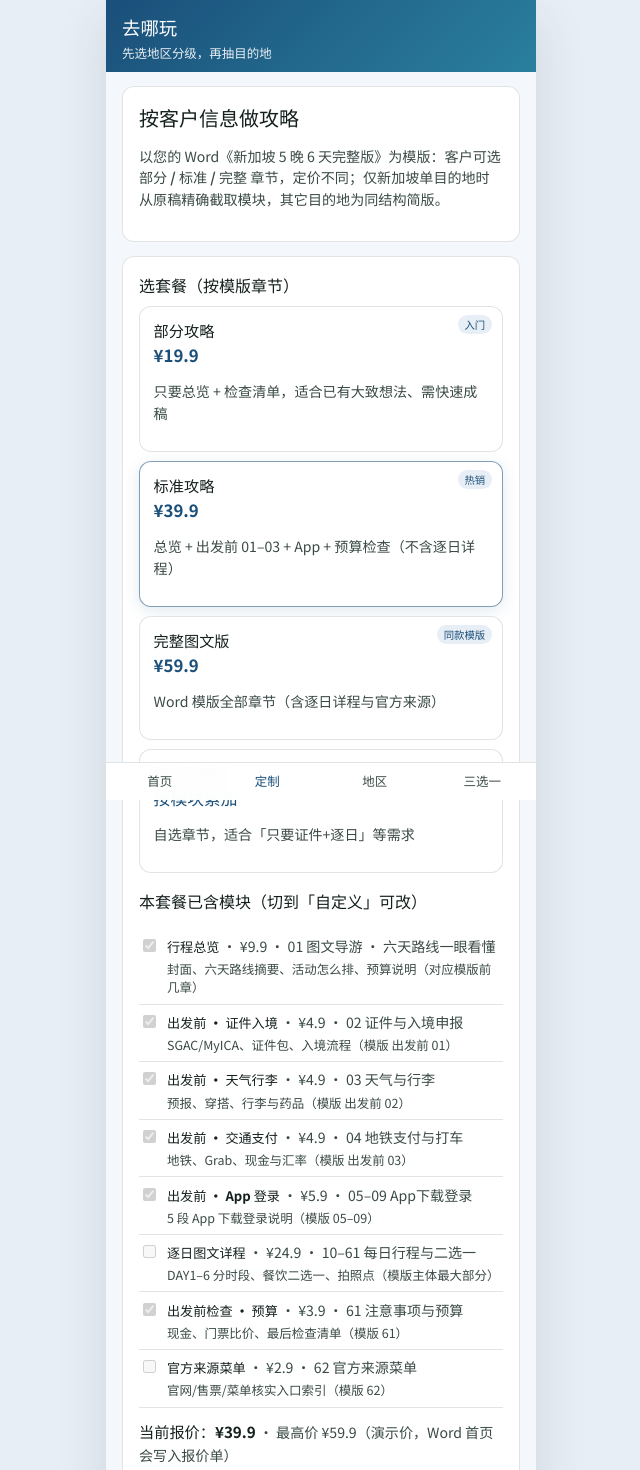
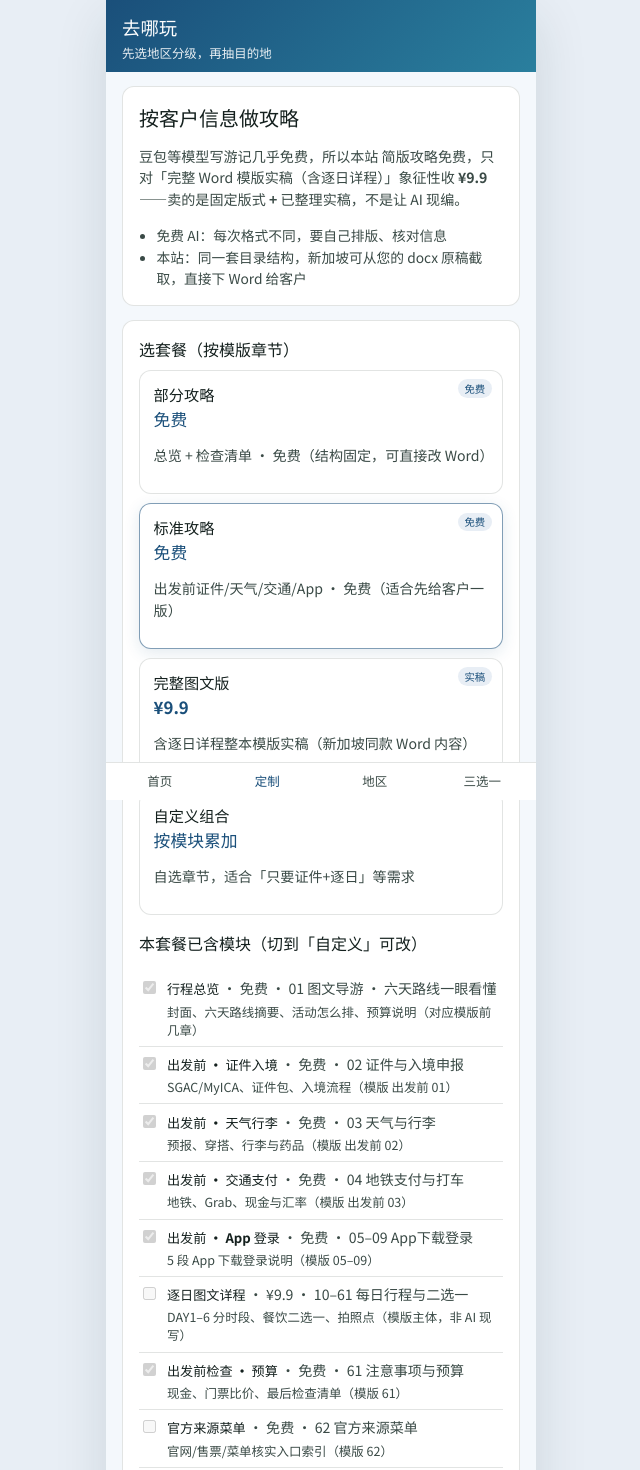
Before and after one commit to chenyezhu03-crypto/chenye03-crypto.github.io, a React (Vite) app: page /travel/custom in a window 1280 px wide. Shown: the top 1470 px of the page, without its empty margins (319-959 px from the left). Built offline with nearby package versions, Linux system fonts and the light colour scheme.

Commit message:
Freemium guide pricing: free tiers, 9.9 max for full template; clarify vs free AI
Co-authored-by: chenyezhu03-crypto <chenyezhu03-crypto@users.noreply.github.com>

```diff
--- a/src/lib/customTripGuide.ts
+++ b/src/lib/customTripGuide.ts
@@ -1,5 +1,7 @@
 import {
+  formatGuidePrice,
   GUIDE_PACKAGES,
+  MAX_GUIDE_PRICE_CNY,
   moduleById,
   quotePrice,
   type TemplateModuleId,
@@ -127,8 +129,9 @@ function quoteHeaderLines(brief: CustomTripBrief): string[] {
     '【服务报价单 · 演示定价】',
     `套餐  ${pkgLabel}`,
     `含模块  ${moduleLabels}`,
-    `参考价  ¥${q.priceCny.toFixed(1)} 元 / 份（文档服务费演示价，不含机票酒店；全套餐最高 ¥59.9；以您门店实际报价为准）`,
-    `模版说明  正文结构对齐《新加坡5晚6天_完整版》Word；未购模块不会写入导出文件。`,
+    `参考价  ${q.priceCny <= 0 ? '免费' : `¥${q.priceCny.toFixed(1)} / 份`}（不含机票酒店；完整逐日实稿最高 ${formatGuidePrice(MAX_GUIDE_PRICE_CNY)}）`,
+    `和免费 AI 的差别  豆包等是对话现写；本站导出的是固定 Word 模版结构 + 已整理新加坡实稿切片，方便直接交付客户。`,
+    `模版说明  正文结构对齐《新加坡5晚6天_完整版》；未选模块不会写入导出文件。`,
   ]
 }
 
--- a/src/lib/guideTemplateCatalog.ts
+++ b/src/lib/guideTemplateCatalog.ts
@@ -12,8 +12,11 @@ export type TemplateModuleId =
 
 export type GuidePackageId = 'partial' | 'standard' | 'full' | 'custom'
 
-/** 全站演示价上限 */
-export const MAX_GUIDE_PRICE_CNY = 59.9
+/**
+ * 付费上限：聊天模型（豆包等）生成游记近乎免费，
+ * 这里只对「已整理好的完整 Word 模版实稿导出」象征性收费。
+ */
+export const MAX_GUIDE_PRICE_CNY = 9.9
 
 export type TemplateModuleDef = {
   id: TemplateModuleId
@@ -30,56 +33,56 @@ export const TEMPLATE_MODULES: TemplateModuleDef[] = [
     id: 'overview',
     label: '行程总览',
     desc: '封面、六天路线摘要、活动怎么排、预算说明（对应模版前几章）',
-    priceCny: 9.9,
+    priceCny: 0,
     templateRef: '01 图文导游 · 六天路线一眼看懂',
   },
   {
     id: 'pretrip_01',
     label: '出发前 · 证件入境',
     desc: 'SGAC/MyICA、证件包、入境流程（模版 出发前 01）',
-    priceCny: 4.9,
+    priceCny: 0,
     templateRef: '02 证件与入境申报',
   },
   {
     id: 'pretrip_02',
     label: '出发前 · 天气行李',
     desc: '预报、穿搭、行李与药品（模版 出发前 02）',
-    priceCny: 4.9,
+    priceCny: 0,
     templateRef: '03 天气与行李',
   },
   {
     id: 'pretrip_03',
     label: '出发前 · 交通支付',
     desc: '地铁、Grab、现金与汇率（模版 出发前 03）',
-    priceCny: 4.9,
+    priceCny: 0,
     templateRef: '04 地铁支付与打车',
   },
   {
     id: 'pretrip_apps',
     label: '出发前 · App 登录',
     desc: '5 段 App 下载登录说明（模版 05–09）',
-    priceCny: 5.9,
+    priceCny: 0,
     templateRef: '05–09 App下载登录',
   },
   {
     id: 'daily_detail',
     label: '逐日图文详程',
-    desc: 'DAY1–6 分时段、餐饮二选一、拍照点（模版主体最大部分）',
-    priceCny: 24.9,
+    desc: 'DAY1–6 分时段、餐饮二选一、拍照点（模版主体，非 AI 现写）',
+    priceCny: 9.9,
     templateRef: '10–61 每日行程与二选一',
   },
   {
     id: 'budget_final',
     label: '出发前检查 · 预算',
     desc: '现金、门票比价、最后检查清单（模版 61）',
-    priceCny: 3.9,
+    priceCny: 0,
     templateRef: '61 注意事项与预算',
   },
   {
     id: 'official_menu',
     label: '官方来源菜单',
     desc: '官网/售票/菜单核实入口索引（模版 62）',
-    priceCny: 2.9,
+    priceCny: 0,
     templateRef: '62 官方来源菜单',
   },
 ]
@@ -95,15 +98,15 @@ export const GUIDE_PACKAGES: {
   {
     id: 'partial',
     label: '部分攻略',
-    desc: '只要总览 + 检查清单，适合已有大致想法、需快速成稿',
+    desc: '总览 + 检查清单 · 免费（结构固定，可直接改 Word）',
     moduleIds: ['overview', 'budget_final'],
-    priceCny: 19.9,
-    badge: '入门',
+    priceCny: 0,
+    badge: '免费',
   },
   {
     id: 'standard',
     label: '标准攻略',
-    desc: '总览 + 出发前 01–03 + App + 预算检查（不含逐日详程）',
+    desc: '出发前证件/天气/交通/App · 免费（适合先给客户一版）',
     moduleIds: [
       'overview',
       'pretrip_01',
@@ -112,16 +115,16 @@ export const GUIDE_PACKAGES: {
       'pretrip_apps',
       'budget_final',
     ],
-    priceCny: 39.9,
-    badge: '热销',
+    priceCny: 0,
+    badge: '免费',
   },
   {
     id: 'full',
     label: '完整图文版',
-    desc: 'Word 模版全部章节（含逐日详程与官方来源）',
+    desc: '含逐日详程整本模版实稿（新加坡同款 Word 内容）',
     moduleIds: 'all',
     priceCny: MAX_GUIDE_PRICE_CNY,
-    badge: '同款模版',
+    badge: '实稿',
   },
 ]
 
@@ -138,6 +141,11 @@ export function priceForModules(ids: TemplateModuleId[]): number {
 
 function roundPrice(n: number): number {
   return Math.round(n * 10) / 10
+}
+
+export function formatGuidePrice(priceCny: number): string {
+  if (priceCny <= 0) return '免费'
+  return `¥${priceCny.toFixed(1)}`
 }
 
 export function resolveModuleIds(
--- a/src/pages/travel/TravelCustom.tsx
+++ b/src/pages/travel/TravelCustom.tsx
@@ -3,7 +3,9 @@ import { useNavigate } from 'react-router-dom'
 import { DESTINATIONS } from '../../data/destinations'
 import { buildCustomTripGuide } from '../../lib/customTripGuide'
 import {
+  formatGuidePrice,
   GUIDE_PACKAGES,
+  MAX_GUIDE_PRICE_CNY,
   quotePrice,
   TEMPLATE_MODULES,
   type GuidePackageId,
@@ -138,10 +140,14 @@ export function TravelCustom() {
       <section className="travel-card">
         <h1 className="travel-h1">按客户信息做攻略</h1>
         <p className="travel-lead">
-          以您的 Word《新加坡 5 晚 6 天完整版》为模版：客户可选
-          <strong> 部分 / 标准 / 完整 </strong>
-          章节，定价不同；仅新加坡单目的地时从原稿精确截取模块，其它目的地为同结构简版。
+          豆包等模型写游记<strong>几乎免费</strong>，所以本站
+          <strong> 简版攻略免费</strong>，只对「完整 Word 模版实稿（含逐日详程）」象征性收
+          <strong> ¥{MAX_GUIDE_PRICE_CNY}</strong>——卖的是<strong>固定版式 + 已整理实稿</strong>，不是让 AI 现编。
         </p>
+        <ul className="travel-bullets travel-vs-ai">
+          <li>免费 AI：每次格式不同，要自己排版、核对信息</li>
+          <li>本站：同一套目录结构，新加坡可从您的 docx 原稿截取，直接下 Word 给客户</li>
+        </ul>
       </section>
 
       <section className="travel-card">
@@ -163,7 +169,7 @@ export function TravelCustom() {
               )}
               <strong>{pkg.label}</strong>
               <span className="travel-package-price">
-                ¥{pkg.priceCny.toFixed(pkg.priceCny % 1 ? 1 : 0)}
+                {formatGuidePrice(pkg.priceCny)}
               </span>
               <p className="travel-meta">{pkg.desc}</p>
             </button>
@@ -207,7 +213,10 @@ export function TravelCustom() {
                       />
                       <span>
                         <strong>{m.label}</strong>
-                        <span className="travel-meta"> · ¥{m.priceCny} · {m.templateRef}</span>
+                        <span className="travel-meta">
+                          {' '}
+                          · {formatGuidePrice(m.priceCny)} · {m.templateRef}
+                        </span>
                         <span className="travel-module-desc">{m.desc}</span>
                       </span>
                     </label>
@@ -219,9 +228,11 @@ export function TravelCustom() {
         )}
 
         <p className="travel-quote-line">
-          当前报价：<strong>¥{quote.priceCny.toFixed(1)}</strong>
-          <span className="travel-meta"> · 最高价 ¥59.9</span>
-          <span className="travel-meta">（演示价，Word 首页会写入报价单）</span>
+          当前报价：<strong>{formatGuidePrice(quote.priceCny)}</strong>
+          <span className="travel-meta">
+            {' '}
+            · 含逐日实稿时最高 {formatGuidePrice(MAX_GUIDE_PRICE_CNY)}
+          </span>
         </p>
       </section>
 
```
